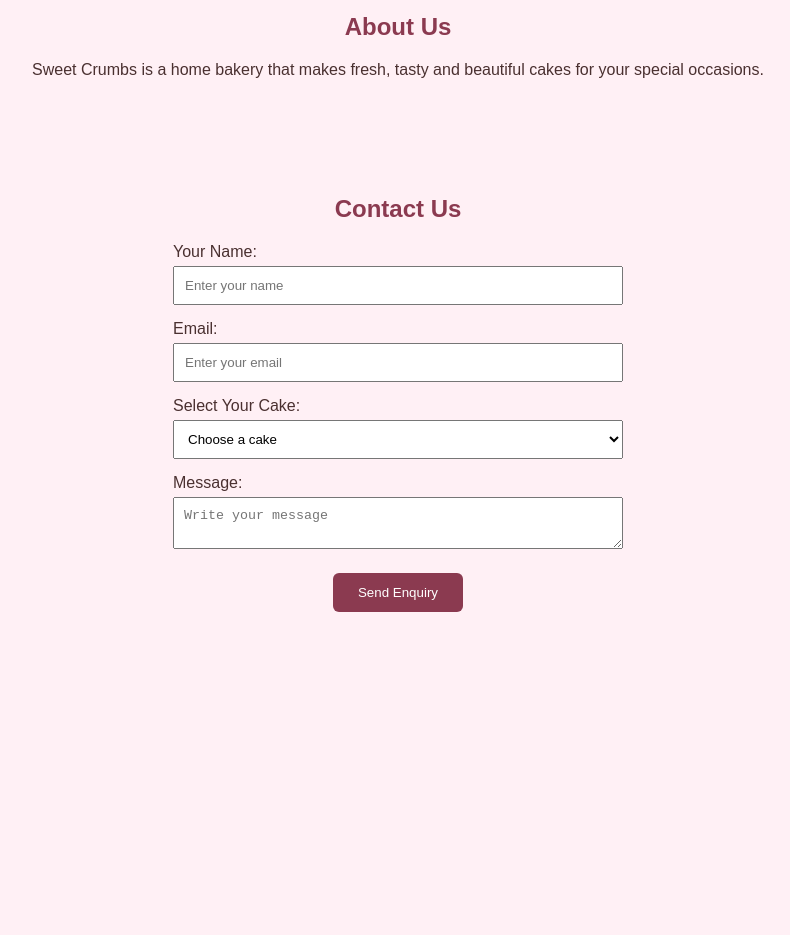
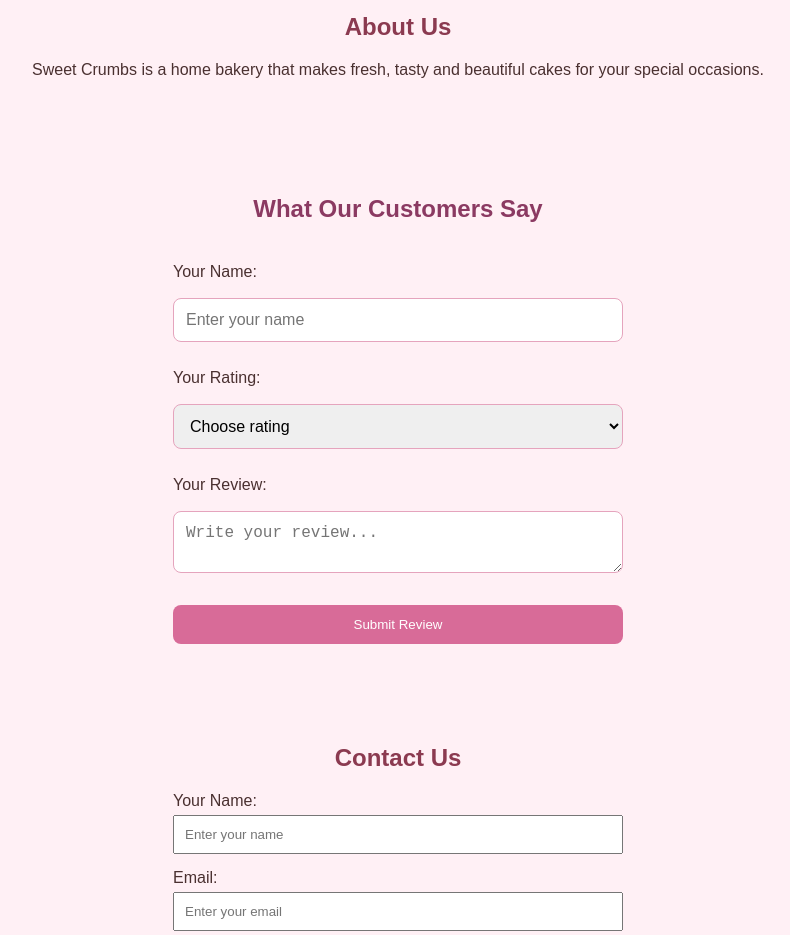
Before and after one commit to nimalinhs/sweet-crumbs-bakery, a plain HTML site: page index.html in a window 1280 px wide. Shown: the part 1860-2795 px from the top of the page, without its empty margins (242-1032 px from the left). Before the commit the page ends 2528 px from the top, so only its background shows below. Drawn offline with Linux system fonts and the light colour scheme.

Commit message:
Day 14: Add customer reviews section

```diff
--- a/index.html
+++ b/index.html
@@ -172,6 +172,44 @@
     </section>
 
 
+<!-- Customer Reviews Section -->
+<section id="reviews">
+    <h2>What Our Customers Say</h2>
+
+    <form id="reviewForm">
+
+        <label for="customerName">Your Name:</label>
+        <input
+            type="text"
+            id="customerName"
+            placeholder="Enter your name"
+            required
+        >
+
+        <label for="rating">Your Rating:</label>
+        <select id="rating" required>
+            <option value="">Choose rating</option>
+            <option value="5">⭐⭐⭐⭐⭐</option>
+            <option value="4">⭐⭐⭐⭐</option>
+            <option value="3">⭐⭐⭐</option>
+            <option value="2">⭐⭐</option>
+            <option value="1">⭐</option>
+        </select>
+
+        <label for="reviewMessage">Your Review:</label>
+        <textarea
+            id="reviewMessage"
+            placeholder="Write your review..."
+            required
+        ></textarea>
+
+        <button type="submit">Submit Review</button>
+
+    </form>
+
+    <div id="reviewList"></div>
+</section>
+
     <!-- Contact Section -->
 
 <section id="contact">
--- a/script.js
+++ b/script.js
@@ -118,3 +118,41 @@ function clearCart() {
     updateCart();
 
 }
+
+
+const reviewForm = document.getElementById("reviewForm");
+const reviewList = document.getElementById("reviewList");
+
+reviewForm.addEventListener("submit", function(event) {
+
+    event.preventDefault();
+
+    const name = document.getElementById("customerName").value.trim();
+    const rating = document.getElementById("rating").value;
+    const message = document.getElementById("reviewMessage").value.trim();
+
+    if (!name || !rating || !message) {
+        alert("Please complete all fields!");
+        return;
+    }
+
+    const reviewCard = document.createElement("div");
+
+    reviewCard.className = "review-card";
+
+    const customer = document.createElement("h3");
+    customer.textContent = name;
+
+    const stars = document.createElement("p");
+    stars.textContent = "⭐".repeat(Number(rating));
+
+    const review = document.createElement("p");
+    review.textContent = message;
+
+    reviewCard.append(customer, stars, review);
+    reviewList.appendChild(reviewCard);
+
+    reviewForm.reset();
+
+    alert("Thank you for your review!");
+});
--- a/style.css
+++ b/style.css
@@ -263,3 +263,50 @@ img {
     border-radius: 20px;
     cursor: pointer;
 }
+
+/* Customer Reviews */
+
+#reviews {
+    padding: 40px 20px;
+    text-align: center;
+    background-color: #fff0f5;
+}
+
+#reviews h2 {
+    color: #8b3a62;
+    margin-bottom: 25px;
+}
+
+#reviewForm {
+    max-width: 450px;
+    margin: auto;
+    display: flex;
+    flex-direction: column;
+    gap: 12px;
+}
+
+#reviewForm input,
+#reviewForm select,
+#reviewForm textarea {
+    padding: 12px;
+    border: 1px solid #e5a4bd;
+    border-radius: 8px;
+    font-size: 16px;
+}
+
+#reviewForm button {
+    background-color: #d86b98;
+    color: white;
+    padding: 12px;
+    border: none;
+    border-radius: 8px;
+    cursor: pointer;
+}
+
+.review-card {
+    background: white;
+    padding: 15px;
+    margin: 15px auto;
+    max-width: 450px;
+    border-radius: 10px;
+}
```
